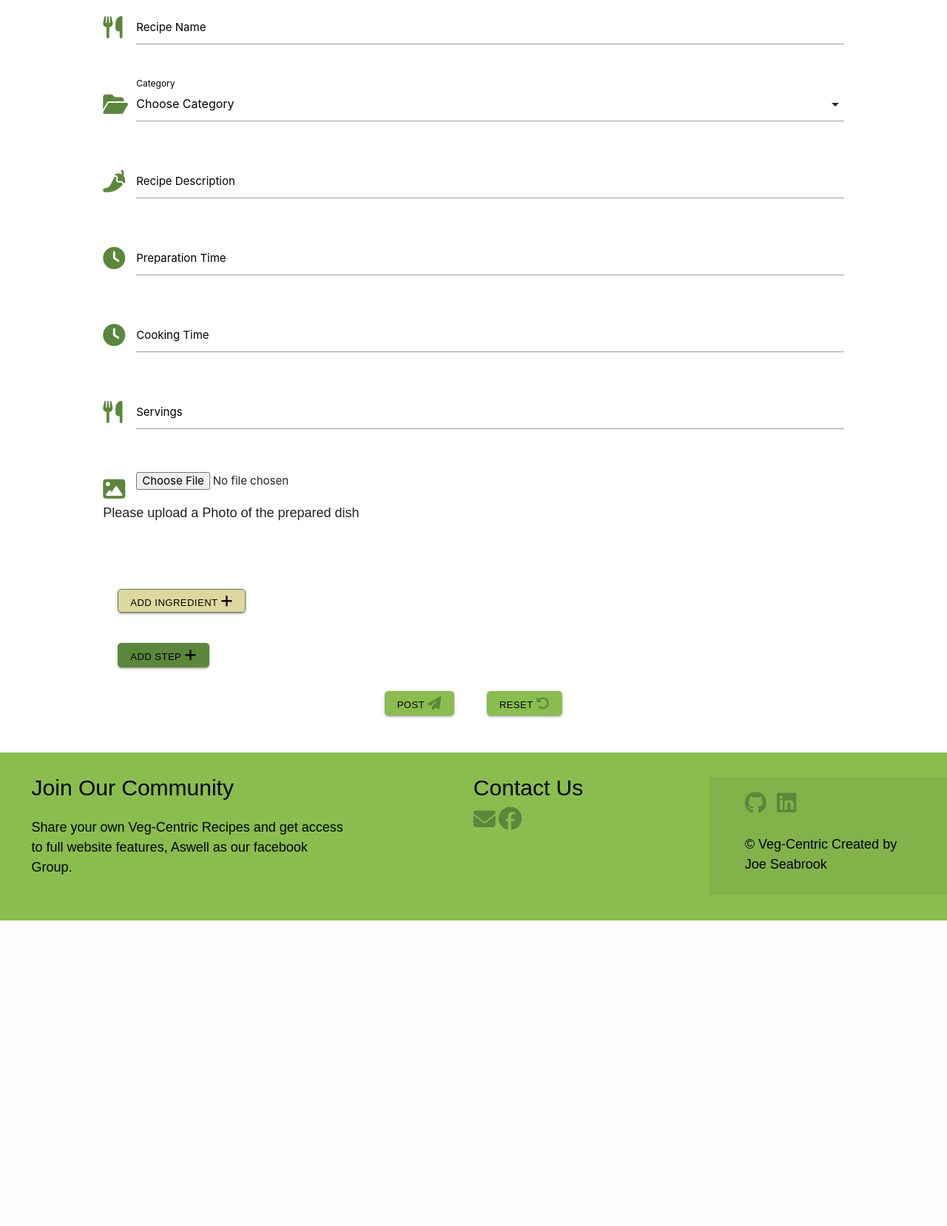
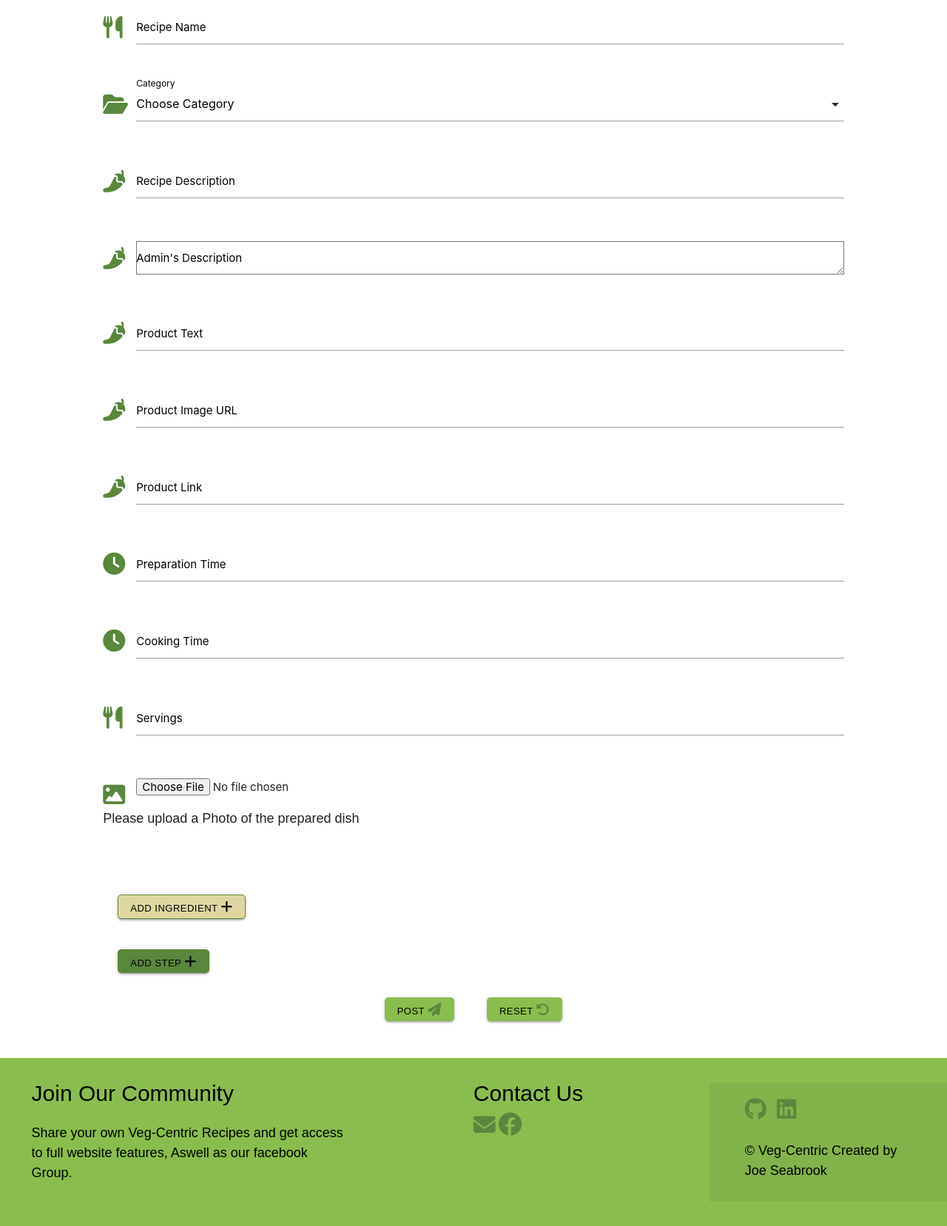
Before and after one commit to Jaycode88/veg-centric-msp3, a Flask app: page /add_recipe in a window 1280 px wide. Shown: the part 207-1864 px from the top of the page at 74% size. Before the commit the page ends 1451 px from the top, so only its background shows below. Run offline with Flask 3, Linux system fonts and the light colour scheme; the visitor is signed in with stand-in values (Sample User, id 1); data that the repository does not hold is empty; some libraries are stand-ins or nearby versions; some web fonts are replaced.

Commit message:
Add User check and admin extras to Add Recipe

```diff
--- a/app.py
+++ b/app.py
@@ -440,6 +440,10 @@ def add_recipe():
     while preserving the aspect ratio and cropping as needed.
     """
 
+    if "user" not in session:
+        flash("Error, You must be logged in to access this page.")
+        return redirect(url_for("sign_in"))
+
     # set active page
     active_page = "add_recipe"
 
@@ -455,6 +459,10 @@ def add_recipe():
         method_step = request.form.getlist("method_step[]")
         date_added = datetime.datetime.now()
         formatted_date = date_added.strftime('%Y-%m-%d')
+        admin_description = request.form.get("admin_description")
+        product_link = request.form.get("product_link")
+        product_text = request.form.get("product_text")
+        product_image = request.form.get("product_image")
 
         # Upload the image to Cloudinary
         image_file = request.files["recipe_image"]
@@ -514,7 +522,11 @@ def add_recipe():
             "created_by": created_by,
             "date_added": formatted_date,
             "ingredients": ingredients,
-            "method_step": method_step
+            "method_step": method_step,
+            "admin_description": admin_description,
+            "product_link": product_link,
+            "product_text": product_text,
+            "product_image": product_image
             }
 
         database.db.recipes.insert_one(recipe)
--- a/templates/add_recipe.html
+++ b/templates/add_recipe.html
@@ -44,6 +44,46 @@
                 <label for="recipe_description">Recipe Description</label>
             </div>
         </div>
+
+        {% if session.user == "admin" %}
+        <!-- Admin Long Description With affiliate link -->
+        <div class="row">
+            <div class="input-field col s12">
+                <i class="fas fa-pepper-hot prefix darkgreen-text"></i>
+                <textarea id="admin_description" name="admin_description" minlength="15" maxlength="5000"
+                    class="validate"></textarea>
+                <label for="admin_description">Admin's Description</label>
+            </div>
+        </div>
+
+        <!-- Affiliate product text -->
+        <div class="row">
+            <div class="input-field col s12">
+                <i class="fas fa-pepper-hot prefix darkgreen-text"></i>
+                <input type="text" id="product_text" name="product_text" minlength="15" maxlength="500" class="validate">
+                <label for="product_text">Product Text</label>
+            </div>
+        </div>
+
+        <!-- Affiliate product image -->
+        <div class="row">
+            <div class="input-field col s12">
+                <i class="fas fa-pepper-hot prefix darkgreen-text"></i>
+                <input type="text" id="product_image" name="product_image" minlength="15" maxlength="500"
+                    class="validate">
+                <label for="product_image">Product Image URL</label>
+            </div>
+        </div>
+
+        <!-- Affiliate product Link -->
+        <div class="row">
+            <div class="input-field col s12">
+                <i class="fas fa-pepper-hot prefix darkgreen-text"></i>
+                <input type="text" id="product_link" name="product_link" minlength="15" maxlength="500" class="validate">
+                <label for="product_link">Product Link</label>
+            </div>
+        </div>
+        {% endif %}
 
         <!-- Prep time input -->
         <div class="row">
```
Also changed, not shown: TESTING.md (+19 -1 lines).
